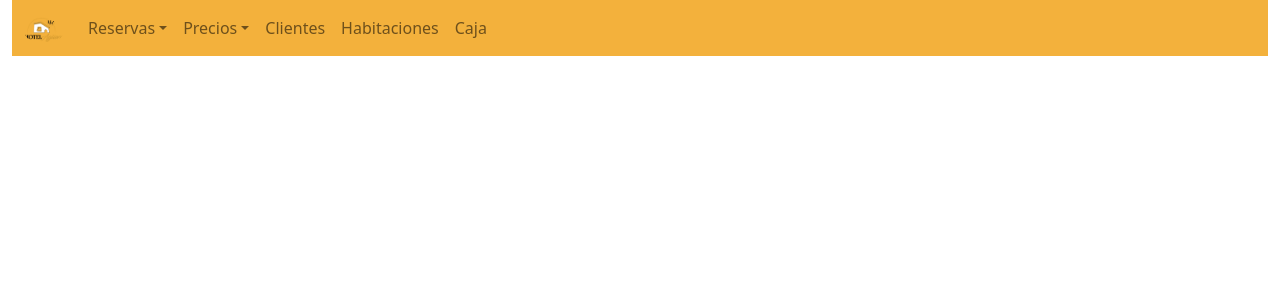
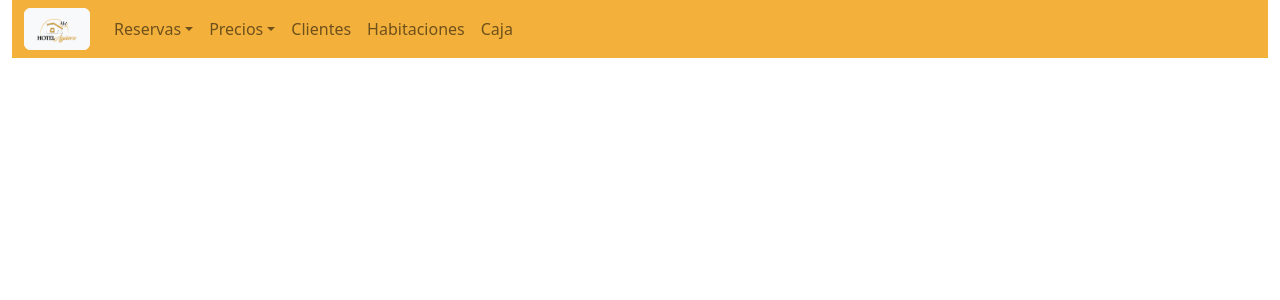
Before and after one commit to aileniacoi/HotelAguero, a Django app: page / in a window 1280 px wide. Shown: the top 300 px of the page. Run offline with Django 4.2, Linux system fonts and the light colour scheme; data that the repository does not hold is empty.

Commit message:
Cambios en base.html para que al apretar la imagen te lleve a la pagina index.html y la creacion de esta misma

```diff
--- a/Hotel/urls.py
+++ b/Hotel/urls.py
@@ -3,6 +3,7 @@ from . import views
 
 urlpatterns = [
     path('', views.inicio, name='vInicio'),
+    path('index/', views.index, name='index'),
     path('habitaciones/', views.habitaciones, name='habitaciones'),
     path('dethabitaciones/<int:id>/', views.detHabitacion, name='detalleHabitacion'),
     path('clientes/', views.clientes),
--- a/Hotel/views.py
+++ b/Hotel/views.py
@@ -10,6 +10,10 @@ def inicio(request):
     cantidad = Habitacion.objects.count()
     context = {'cantidad': cantidad}
     return render(request, 'base.html', context)
+
+def index(request):
+    context = {}
+    return render(request, 'index.html', context)
 
 
 def habitaciones(request):
--- a/templates/base.html
+++ b/templates/base.html
@@ -17,8 +17,8 @@
 <div class="container-fluid">
     <nav class="navbar navbar-expand-sm" style="background-color:#F3B13C">
   <div class="container-fluid">
-    <a class="navbar-brand" href="#">
-      <img src="{% static 'Hotel/logo-ha2.png' %}" alt="logo" style="width:40px;" class="rounded-pill">
+    <a class="navbar-brand btn btn-light" href="/index">
+      <img src="{% static 'Hotel/logo-ha2.png' %}" alt="logo" style="width:40px;" class="">
     </a>
     <button class="navbar-toggler" type="button" data-bs-toggle="collapse" data-bs-target="#collapsibleNavbar">
       <span class="navbar-toggler-icon"></span>
@@ -33,7 +33,6 @@
             <li><a class="dropdown-item" href="#">Calendario</a></li>
           </ul>
       </li>
-
           <li class="nav-item dropdown">
           <a class="nav-link dropdown-toggle" href="#" role="button" data-bs-toggle="dropdown">Precios</a>
           <ul class="dropdown-menu">
@@ -42,7 +41,7 @@
           </ul>
       </li>
 
-      <li class="nav-item">
+      <li class="nav-item text-light">
         <a class="nav-link" href="/clientes">Clientes</a>
       </li>
       <li class="nav-item">
--- a/templates/listReservas.html
+++ b/templates/listReservas.html
@@ -22,5 +22,6 @@
 
       {% endfor %}
   </div>
+</div>
 
 {% endblock %}
```
Also changed, not shown: templates/index.html (added, +8 -0 lines).
